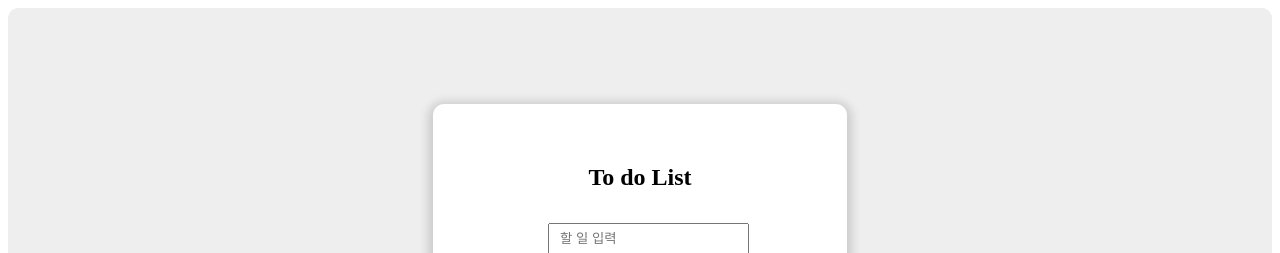
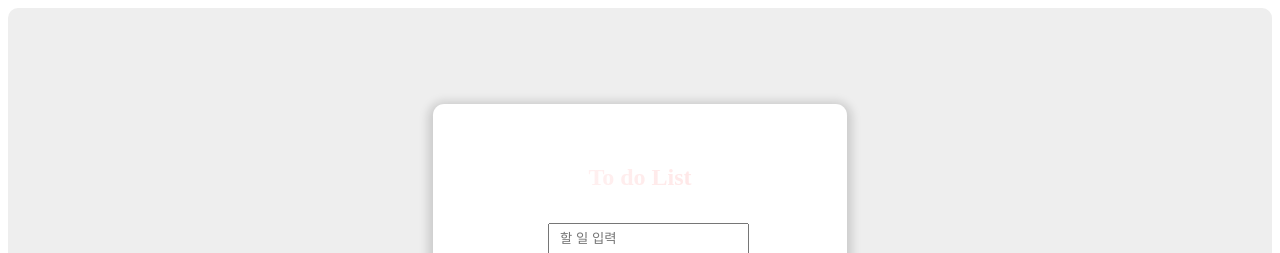
Before and after one commit to Tuna523/make-todo, a Next.js app: page / in a window 1280 px wide. Shown: the top 253 px of the page. Built offline with nearby package versions, Linux system fonts and the light colour scheme.

Commit message:
제목 To do List에 그라데이션, 애니메이션을 추가

```diff
--- a/pages/index.tsx
+++ b/pages/index.tsx
@@ -39,6 +39,20 @@ const ListTab = styled.div`
 const ListTitle = styled.h2`
   text-align: center;
   padding: 0.75rem;
+
+  background: linear-gradient(to right, #fff5f5 10%, #fff0f0 25%, #ffe8e8 40%, #ffe0e0 50%, #ffd9d9 65%, #ffcccc 80%);
+  -webkit-background-clip: text;
+  background-clip: text;
+  -webkit-text-fill-color: transparent;
+  text-fill-color: transparent;
+  background-size: 200% auto;
+  animation: textShine 2.5s ease-in-out infinite;
+
+  @keyframes textShine {
+    to {
+      background-position: 200%;
+    }
+  }
 `
 
 const SaveButton = styled.button`
@@ -71,7 +85,6 @@ function formatDate(dateString) {
     minutes_before = minutes_before - 1;
   }
   var ymd = year + "/" + month + "/" + day; // 년/월/일 표시
-  console.log(ymd); // console 창에서 확인하기
   return (
     `${ymd} ${input.getHours()}:${input.getMinutes()}:${input.getSeconds()}
     , ${hours_before}시간 ${minutes_before}분 ${seconds_before}초 전`
```
